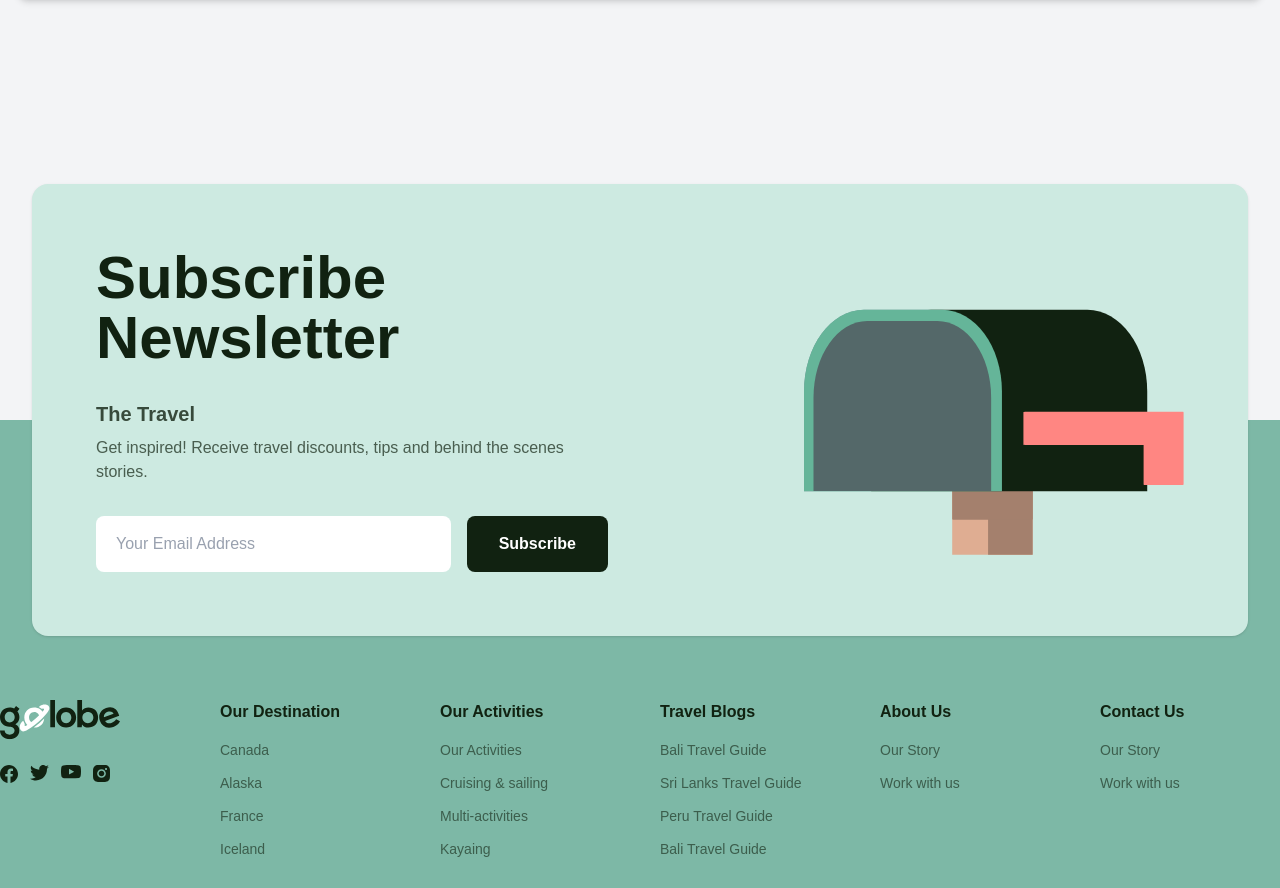
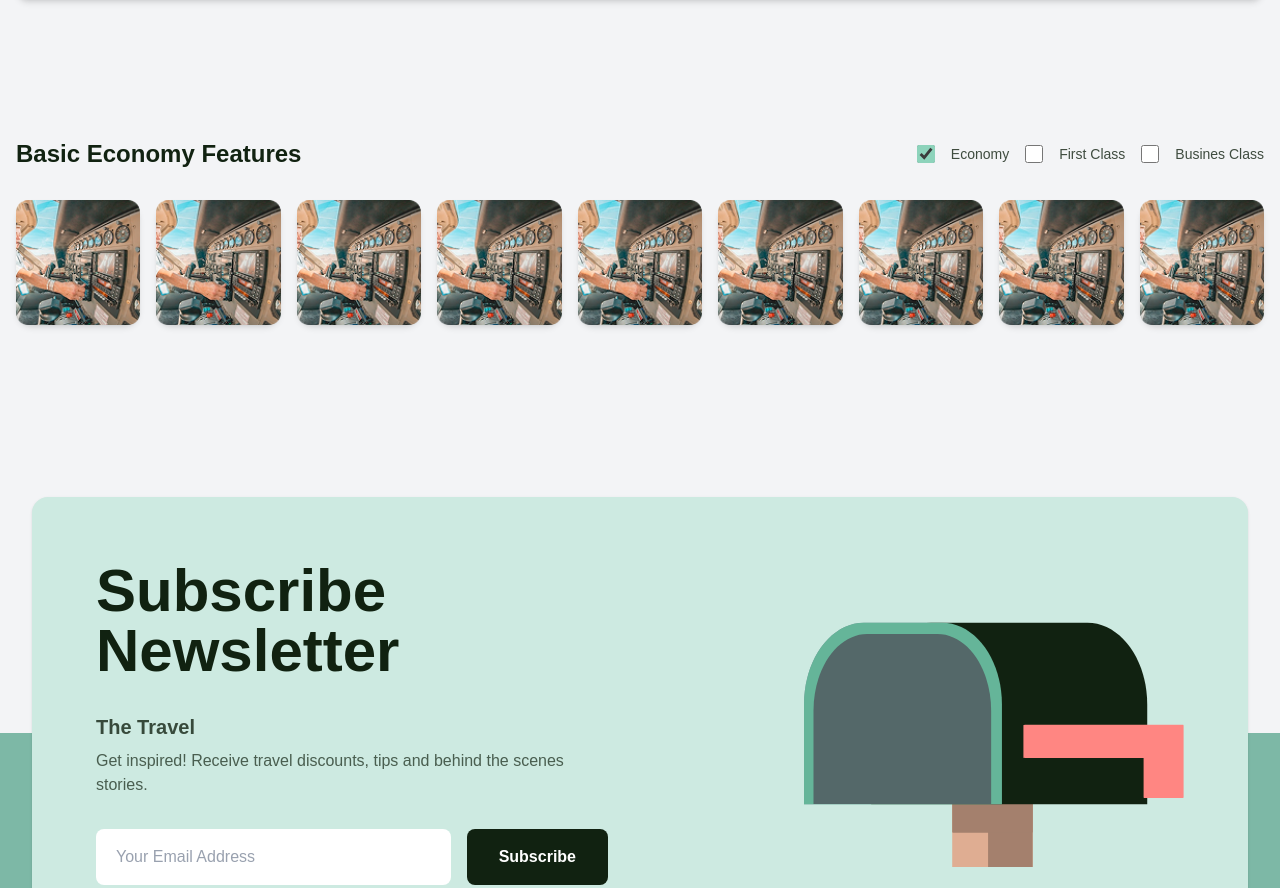
Before and after one commit to ali-albaz/frontend-project, a website: page flights-flow/flights-details.html in a window 1280 px wide. Shown: the part 846-1734 px from the top of the page. Drawn offline with Linux system fonts and the light colour scheme.

Commit message:
flights-flow-flight-details-flight-features

```diff
--- a/flights-flow/flights-details.html
+++ b/flights-flow/flights-details.html
@@ -210,6 +210,81 @@
       <!-- Flight IMG -->
       <div class="py-10 px-4">
         <img src="../assets/images/Flights-flow/flight-detials/flight-details.png" class="h-[300px] md:h-full bg-cover bg-center bg-no-repeat w-fit md:w-full rounded-xl shadow-md">
+      </div>
+
+    </div>
+  </section>
+
+  <!-- Features -->
+  <section class="py-12 5">
+    <div class="container mx-auto px-4">
+
+      <!-- Features Header -->
+      <div class="flex flex-col md:flex-row items-center gap-4 md:justify-between">
+
+      <h1 class="text-[#112211] text-[24px] font-bold">Basic Economy Features</h1>
+
+      <form action="" class="flex gap-4 items-center justify-center">
+        <input type="checkbox" name="" class="h-4.5 w-4.5 accent-[#8DD3BB]/75 rounded-lg" checked>
+        <label for="" class="text-[#112211]/80 text-[14px]">Economy</label>
+
+        <input type="checkbox" name="" class="h-4.5 w-4.5 accent-[#8DD3BB]/75 rounded-lg">
+        <label for="" class="text-[#112211]/80 text-[14px]">First Class</label>
+
+        <input type="checkbox" name="" class="h-4.5 w-4.5 accent-[#8DD3BB]/75 rounded-lg">
+        <label for="" class="text-[#112211]/80 text-[14px]">Busines Class</label>
+      </form>
+
+      </div>
+
+      <!-- Features Cards -->
+      <div class="grid grid-cols-3 py-7 gap-4 sm:grid-cols-4 md:grid-cols-5 lg:grid-cols-9">
+
+        <!-- Card -->
+        <div class="rounded-2xl bg-white shadow-md">
+          <img src="../assets/images/Flights-flow/flight-detials/flights-features.png" alt="Cabin" class="w-full object-cover hover:scale-110 transition-transform duration-500" />
+        </div>
+
+        <!-- Card -->
+        <div class="rounded-2xl bg-white shadow-md">
+          <img src="../assets/images/Flights-flow/flight-detials/flights-features.png" alt="Cabin" class="w-full object-cover hover:scale-110 transition-transform duration-500" />
+        </div>
+
+        <!-- Card -->
+        <div class="rounded-2xl bg-white shadow-md">
+          <img src="../assets/images/Flights-flow/flight-detials/flights-features.png" alt="Cabin" class="w-full object-cover hover:scale-110 transition-transform duration-500" />
+        </div>
+
+        <!-- Card -->
+        <div class="rounded-2xl bg-white shadow-md">
+          <img src="../assets/images/Flights-flow/flight-detials/flights-features.png" alt="Cabin" class="w-full object-cover hover:scale-110 transition-transform duration-500" />
+        </div>
+
+        <!-- Card -->
+        <div class="rounded-2xl bg-white shadow-md">
+          <img src="../assets/images/Flights-flow/flight-detials/flights-features.png" alt="Cabin" class="w-full object-cover hover:scale-110 transition-transform duration-500" />
+        </div>
+
+        <!-- Card -->
+        <div class="rounded-2xl bg-white shadow-md">
+          <img src="../assets/images/Flights-flow/flight-detials/flights-features.png" alt="Cabin" class="w-full object-cover hover:scale-110 transition-transform duration-500" />
+        </div>
+
+        <!-- Card -->
+        <div class="rounded-2xl bg-white shadow-md">
+          <img src="../assets/images/Flights-flow/flight-detials/flights-features.png" alt="Cabin" class="w-full object-cover hover:scale-110 transition-transform duration-500" />
+        </div>
+
+        <!-- Card -->
+        <div class="rounded-2xl bg-white shadow-md">
+          <img src="../assets/images/Flights-flow/flight-detials/flights-features.png" alt="Cabin" class="w-full object-cover hover:scale-110 transition-transform duration-500" />
+        </div>
+
+        <!-- Card -->
+        <div class="rounded-2xl bg-white shadow-md">
+          <img src="../assets/images/Flights-flow/flight-detials/flights-features.png" alt="Cabin" class="w-full object-cover hover:scale-110 transition-transform duration-500" />
+        </div>
+
       </div>
 
     </div>
```
Also changed, not shown: assets/css/output.css, assets/images/Flights-flow/flight-detials/flights-features.png (added).
